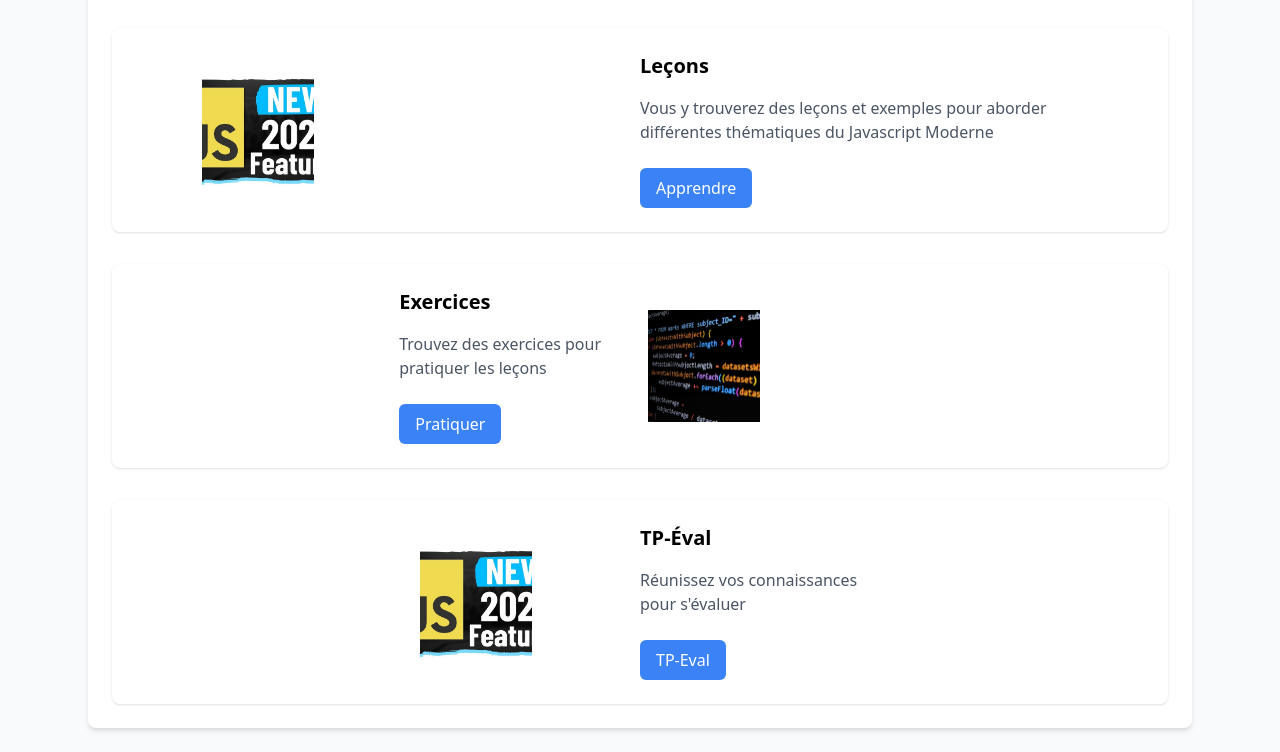
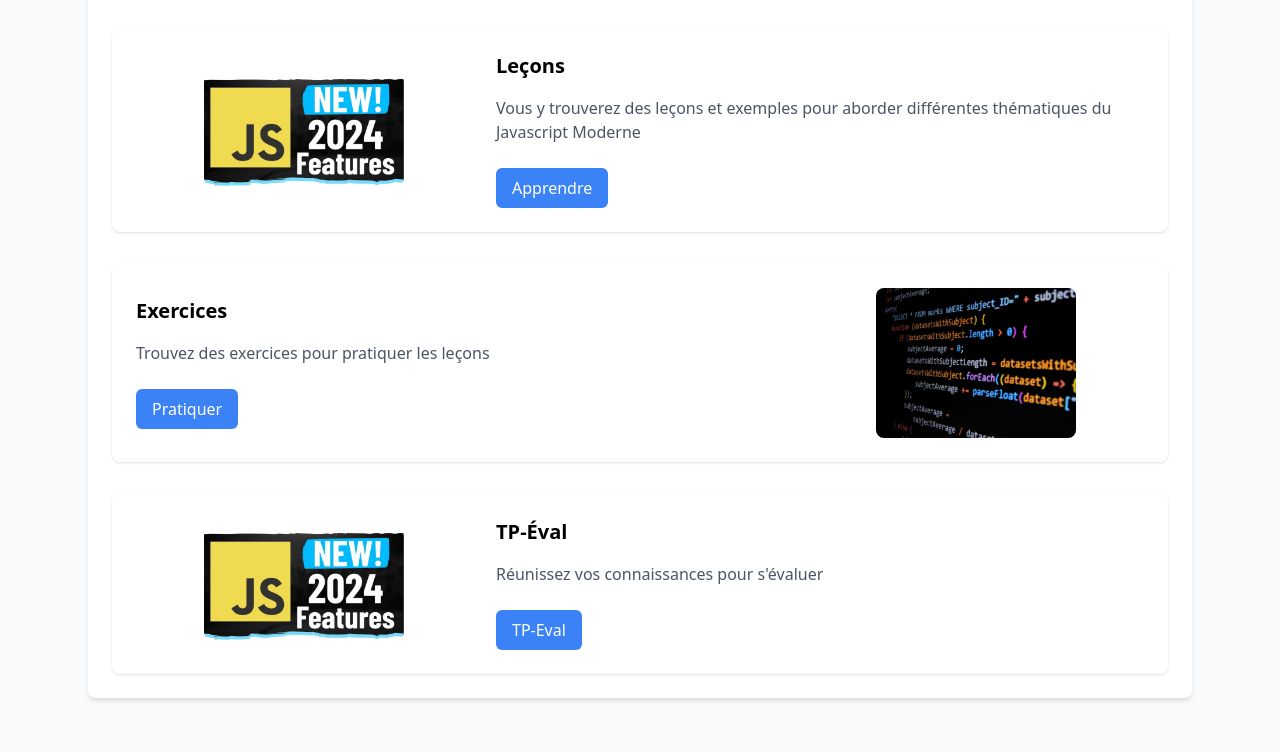
Before and after one commit to sophianABN/hub_JS, a website built with Vite: page src/index.html in a window 1280 px wide. Shown: the part 176-928 px from the top of the page. After the commit the page ends 898 px from the top, so only its background shows below. Built offline with nearby package versions, Linux system fonts and the light colour scheme.

Commit message:
update section index.html

```diff
--- a/src/index.html
+++ b/src/index.html
@@ -15,12 +15,12 @@
       <h1 class="text-3xl font-bold mb-8">Bienvenue sur le hub de cours Javascript</h1>
       <div class="grid grid-cols-1 gap-8">
 
-        <section class="bg-white rounded-lg shadow p-6 flex flex-col items-center gap-6">
+        <section class="bg-white rounded-lg shadow p-6">
           <div class="flex flex-row justify-between items-center">
-            <div class="w-1/2">
-              <img src="/lessons.jpg" alt="leçons illustration" class="w-32 h-32 object-cover rounded-lg p-2">
+            <div class="w-1/3 flex justify-center items-center">
+              <img src="/lessons.jpg" alt="leçons illustration" class="w-full h-auto max-w-[200px] max-h-[200px] object-contain rounded-lg">
             </div>
-            <div class="w-1/2">
+            <div class="w-2/3 pl-6">
               <h2 class="text-xl font-semibold mb-4">Leçons</h2>
               <p class="text-gray-600 mb-6">
                 Vous y trouverez des leçons et exemples pour aborder différentes thématiques du Javascript Moderne
@@ -32,9 +32,9 @@
           </div>
         </section>
 
-        <section class="bg-white rounded-lg shadow p-6 flex flex-col items-center gap-6">
+        <section class="bg-white rounded-lg shadow p-6">
           <div class="flex flex-row justify-between items-center">
-            <div class="w-1/2">
+            <div class="w-2/3 pr-6">
               <h2 class="text-xl font-semibold mb-4">Exercices</h2>
               <p class="text-gray-600 mb-6">
                 Trouvez des exercices pour pratiquer les leçons
@@ -43,18 +43,18 @@
                 Pratiquer
               </button>
             </div>
-            <div class="w-1/2">
-              <img src="/exo.jpg" alt="Exercices illustration" class="w-32 h-32 object-cover rounded-lg p-2">
+            <div class="w-1/3 flex justify-center items-center">
+              <img src="/exo.jpg" alt="Exercices illustration" class="w-full h-auto max-w-[200px] max-h-[200px] object-contain rounded-lg">
             </div>
           </div>
         </section>
 
-        <section class="bg-white rounded-lg shadow p-6 flex flex-col items-center gap-6">
+        <section class="bg-white rounded-lg shadow p-6">
           <div class="flex flex-row justify-between items-center">
-            <div class="w-1/2">
-              <img src="/lessons.jpg" alt="TP illustration" class="w-32 h-32 object-cover rounded-lg p-2">
+            <div class="w-1/3 flex justify-center items-center">
+              <img src="/lessons.jpg" alt="TP illustration" class="w-full h-auto max-w-[200px] max-h-[200px] object-contain rounded-lg">
             </div>
-            <div class="w-1/2">
+            <div class="w-2/3 pl-6">
               <h2 class="text-xl font-semibold mb-4">TP-Éval</h2>
               <p class="text-gray-600 mb-6">
                 Réunissez vos connaissances pour s'évaluer
@@ -65,6 +65,7 @@
             </div>
           </div>
         </section>
+
       </div>
     </main>
   </div>
```
